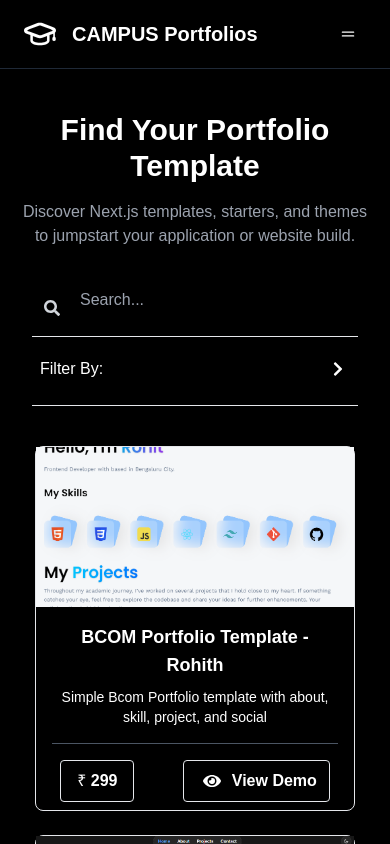
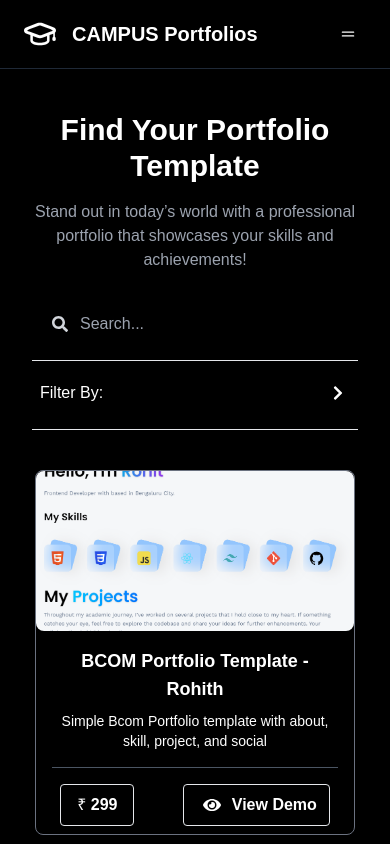
Before and after one commit to me-safwan-07/CampusPortfolios, a React (Vite) app: page / in a window 390 px wide. Shown: the top 844 px of the page. Built offline with nearby package versions, Linux system fonts and the light colour scheme.

Commit message:
basic design changes

```diff
--- a/src/App.css
+++ b/src/App.css
@@ -5,6 +5,21 @@ body {
   /* padding: 0 10% 0 10%; */
 }
 
+.search {
+  all:unset;
+  width: 100%;
+  padding: 8px 10px;
+  margin-bottom: 16px;
+  border: 1px solid gray;
+  border-radius: 8px;
+  background-color: transparent;
+  color: inherit;
+}
+
+.search::placeholder {
+  color: inherit;
+  opacity: 0.5;
+}
 @media (min-width: 640px) {
   .template-container {
     padding: 1.5rem; /* Small screens padding */
--- a/src/components/FindTemplate.tsx
+++ b/src/components/FindTemplate.tsx
@@ -6,7 +6,7 @@ export function FindTemplate() {
         Find Your Portfolio Template
       </h2>
       <p className="text-base sm:text-lg md:text-xl lg:text-2xl dark:text-gray-400 mb-4 sm:mb-6 md:mb-8 lg:mb-10 text-center">
-        Discover Next.js templates, starters, and themes to jumpstart your application or website build.
+          Stand out in today’s world with a professional portfolio that showcases your skills and achievements!
       </p>
     </div>
   );
--- a/src/components/Sidebar.tsx
+++ b/src/components/Sidebar.tsx
@@ -78,7 +78,7 @@ export const FilterSidebar: React.FC<FilterSidebarProps> = () => {
   return (
     <div className="flex flex-col w-full md:w-80 p-4 bg-white dark:bg-black rounded-md">
       {/* Search Bar for Mobile */}
-      <div className="relative block md:hidden">
+      <div className="relative block md:hidden flex">
         <input
           type="text"
           value={searchTerm}
@@ -86,7 +86,7 @@ export const FilterSidebar: React.FC<FilterSidebarProps> = () => {
           placeholder="Search..."
           className="w-full p-2 pl-12 mb-4 border-none rounded-md dark:bg-black dark:text-white dark:border-gray-600"
         />
-        <FaSearch className="absolute left-3 top-1/2 transform -translate-y-1/2 text-gray-400 dark:text-gray-300" />
+        <FaSearch className="absolute left-5 top-5 transform -translate-y-1/2 text-gray-400 dark:text-gray-300" />
       </div>
 
       {/* Mobile Filter Toggle Button */}
@@ -116,7 +116,7 @@ export const FilterSidebar: React.FC<FilterSidebarProps> = () => {
       </div>
 
       {/* Search Bar for Desktop */}
-      <div className="relative hidden md:block cursor-pointer">
+      <div className="relative hidden md:block cursor-pointer flex">
         <input
           type="text"
           value={searchTerm}
@@ -124,7 +124,7 @@ export const FilterSidebar: React.FC<FilterSidebarProps> = () => {
           placeholder="Search..."
           className="w-full p-2 pl-10 mb-4 border border-gray-300 rounded-md dark:bg-gray-700 dark:text-white dark:border"
         />
-        <FaSearch className="absolute left-3 top-1/2 transform -translate-y-1/2 text-gray-400 dark:text-gray-300" />
+        <FaSearch className="absolute left-3 top-5 transform -translate-y-1/2 text-gray-400 dark:text-gray-300" />
       </div>
 
       {/* Filter Options - Collapsible on Mobile */}
--- a/src/components/TemplateCard.tsx
+++ b/src/components/TemplateCard.tsx
@@ -18,9 +18,9 @@ export const TemplateCard: React.FC<TemplateCardProps> = ({ title, description,
   const templateSlug = title.toLowerCase().replace(/\s+/g, '-');
 
   return (
-    <div className={`template-card rounded-lg shadow-lg  mx-auto border border-gray-200 transition-all duration-300 hover:border-gray-300 hover:shadow-2xl cursor-pointer ${theme === 'dark' ? 'dark' : ''} max-w-xs max-h-[375px]`}>
+    <div className={`template-card rounded-lg shadow-lg  mx-auto border border-gray-200 transition-all duration-300 hover:border-gray-300 dark:border-gray-500 dark:hover:border-white hover:shadow-2xl cursor-pointer ${theme === 'dark' ? 'dark' : ''} max-w-xs max-h-[375px]`}>
       <Link to={`/templates/${templateSlug}`}>
-        <img src={imageUrl} alt={title} className="w-full h-40 object-cover max-h-50" />
+        <img src={imageUrl} alt={title} className="w-full h-40 object-cover max-h-50 rounded-lg" />
         <div className="p-4">
           <h3 className="text-lg font-bold text-black mb-2 text-center dark:text-white">{title}</h3>
           <p className="text-gray-600 mb-4 text-sm text-center dark:text-white">{description}</p>
```
